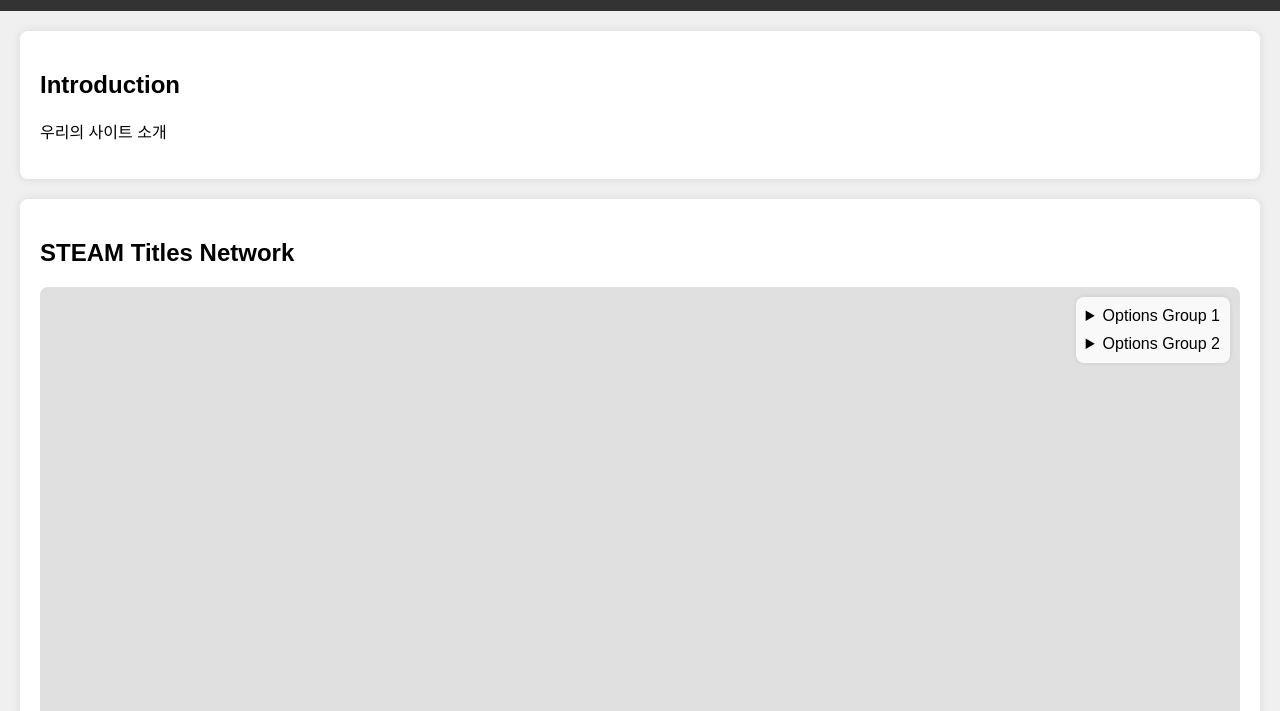
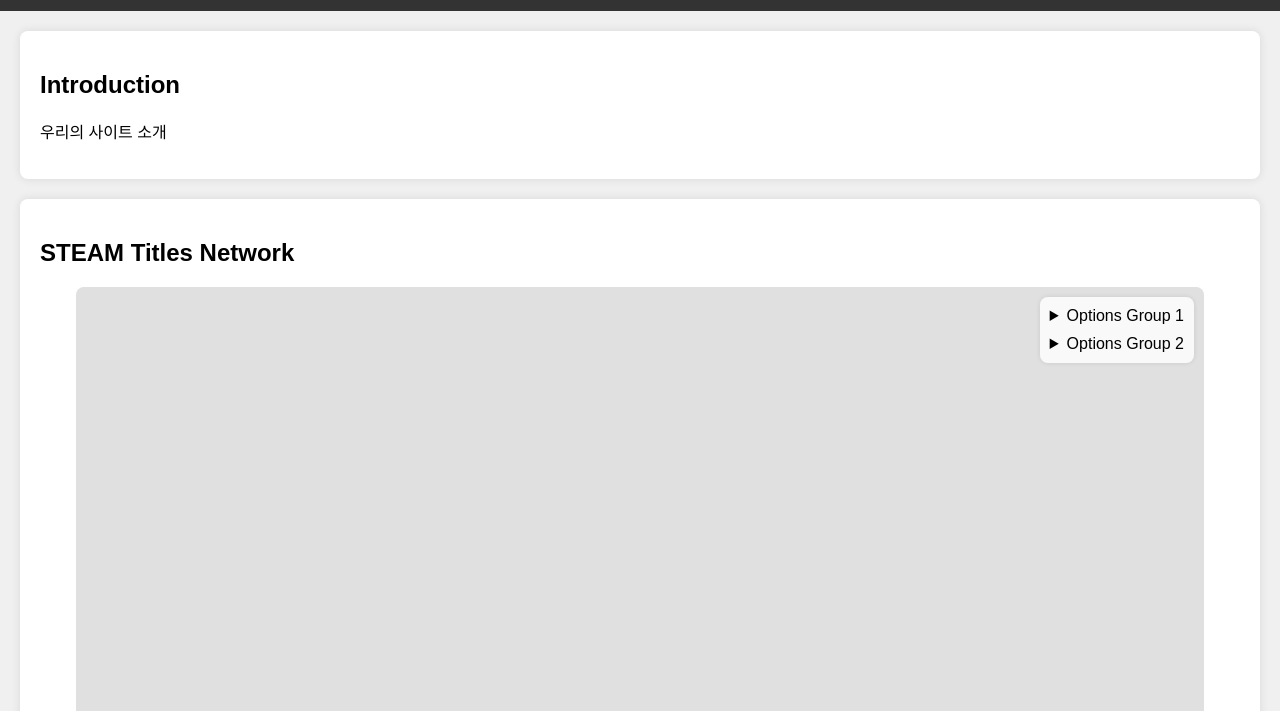
Before and after one commit to eduwang/steam-chart-network, a website built with Vite: page index.html in a window 1280 px wide. Shown: the part 89-800 px from the top of the page. Built offline with nearby package versions, Linux system fonts and the light colour scheme; what graphology would draw is missing.

Commit message:
Update styles.css

```diff
--- a/styles.css
+++ b/styles.css
@@ -31,6 +31,7 @@
     border-radius: 8px;
     display: flex;
     flex-direction: row;
+    margin: 0px 3% 0px 3%;
 }
 
 .graph-space {
@@ -40,18 +41,20 @@
     align-items: center;
     color: #aaa;
     font-size: 24px;
+    position: relative;
 }
 
 .checkbox-wrapper {
-    display: block; /* 블록 요소로 설정 */
-    align-self: flex-start; /* 위쪽에 정렬 */
+    position: absolute; /* 절대 위치 지정 */
+    top: 10px; /* 위쪽 여백 */
+    right: 10px; /* 왼쪽 여백 */
     padding: 10px 10px 0px 10px;
     background-color: rgba(255, 255, 255, 0.8);
     border-radius: 8px;
     box-shadow: 0 0 5px rgba(0, 0, 0, 0.1);
     margin-left: 10px;
     height: auto; /* 높이를 자동으로 설정 */
-    margin: 10px;
+    z-index: 10; /* z-index를 높여서 graph-space 위에 위치 */
 }
 
 .checkbox-container {
@@ -62,7 +65,6 @@
     display: block;
     margin-bottom: 5px;
 }
-
 
 footer {
     background-color: #b6b6b6;
```
